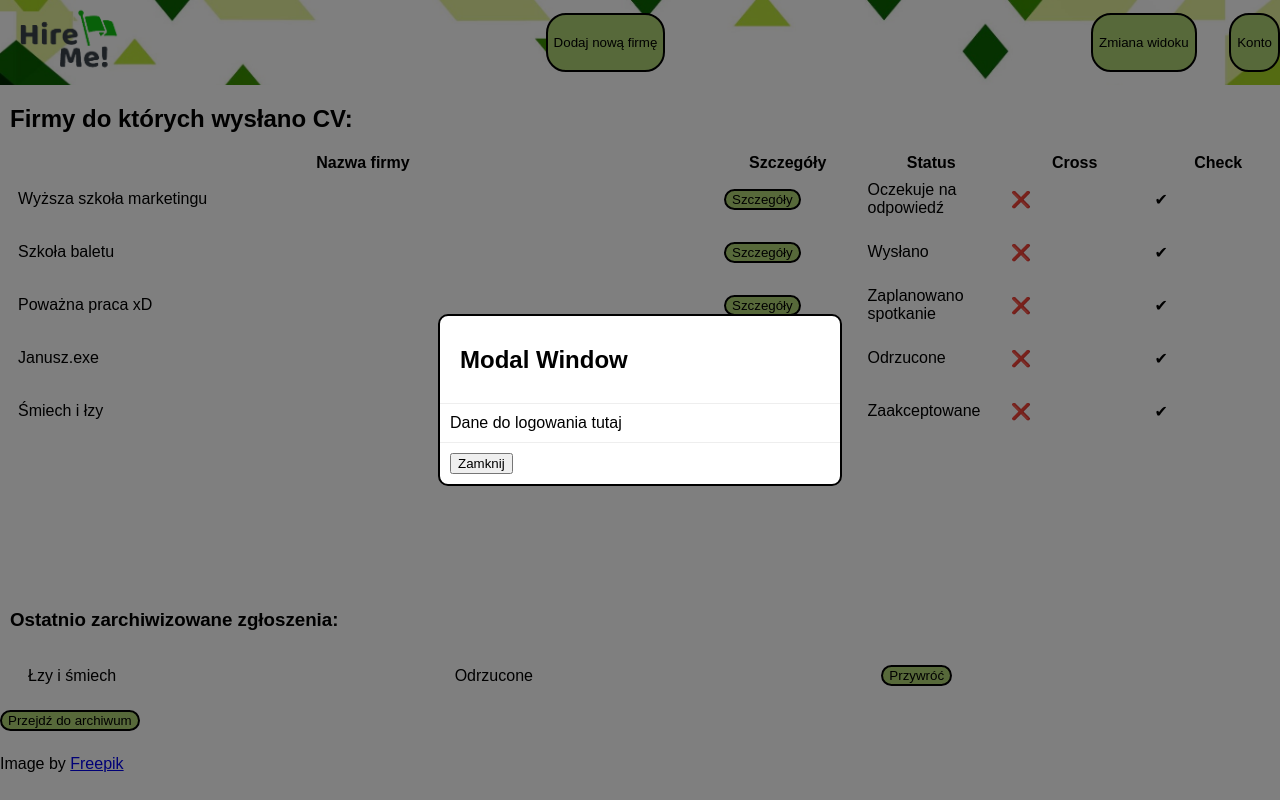
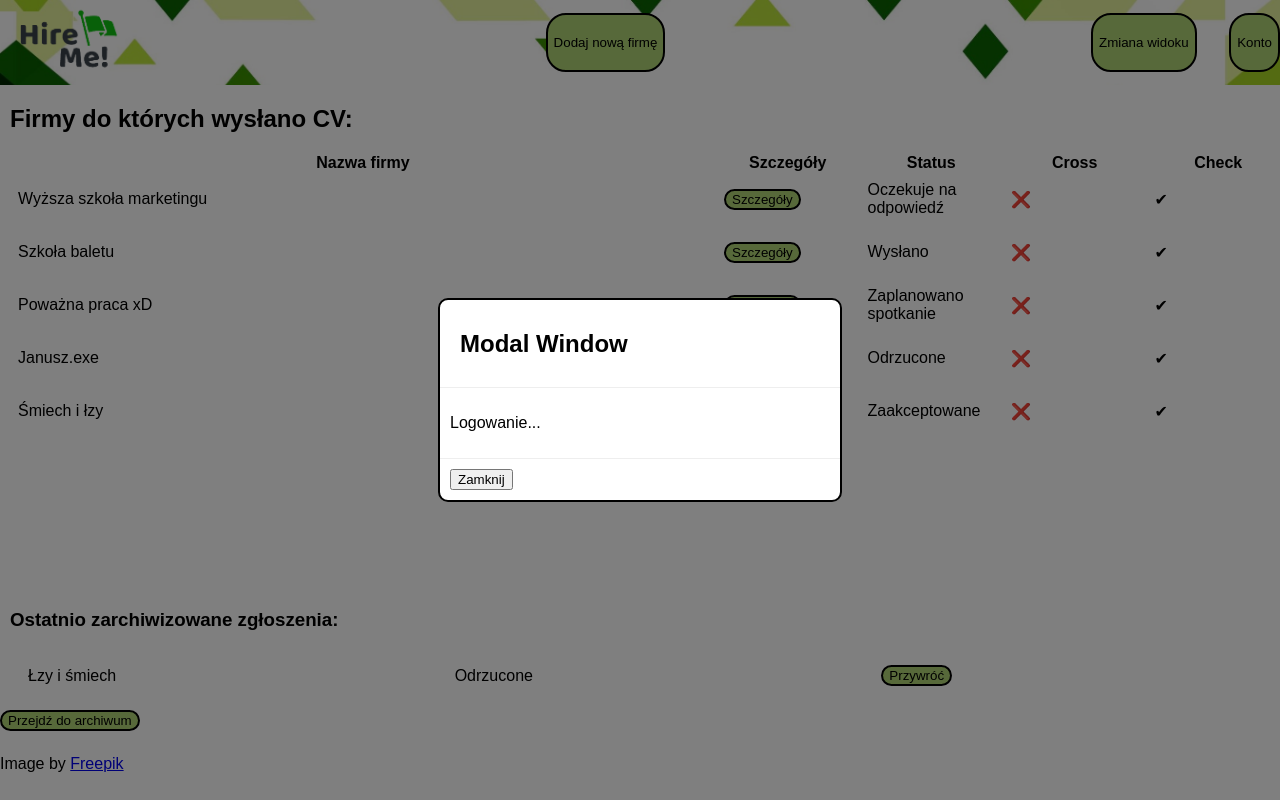
Before and after one commit to Alendart/Hire-me_frontend, a React (Create React App) app: page / in a window 1280 px wide. Both pictures are taken after a click on the button "Modal". Built offline with nearby package versions, Linux system fonts and the light colour scheme.

Commit message:
Cleanups in modal

```diff
--- a/src/component/Main/Main.tsx
+++ b/src/component/Main/Main.tsx
@@ -52,7 +52,9 @@ export const Main = () => {
                 <h2>Firmy do których wysłano CV:</h2>
                 <CompanyListTable list={companyList}/>
                 <button onClick={loginModalOpen}>Modal</button>
-                <Modal class="login" show={login} handleClose={loginModalClose} content={"Dane do logowania tutaj"}/>
+                <Modal class="login" show={login} handleClose={loginModalClose}>
+                    <p>Logowanie...</p>
+                </Modal>
             </div>
         </>
     )
--- a/src/component/common/Modal/Modal.tsx
+++ b/src/component/common/Modal/Modal.tsx
@@ -6,7 +6,7 @@ interface Props {
     class: string;
     show: boolean;
     handleClose: () => any;
-    content: string | JSX.Element;
+    children: JSX.Element;
 }
 
 
@@ -24,7 +24,7 @@ export const Modal = (props: Props) => {
                         <h2>Modal Window</h2>
                     </div>
                     <div className="modal-content">
-                        {props.content}
+                        {props.children}
                     </div>
                     <div className="modal-footer">
                         <button className="modal-button" onClick={() => props.handleClose()}>Zamknij</button>
```
